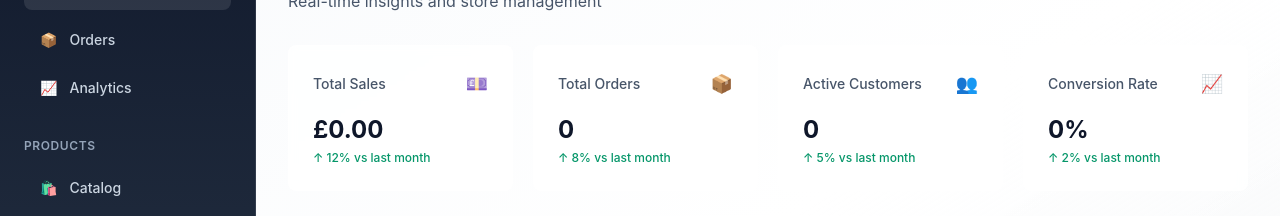
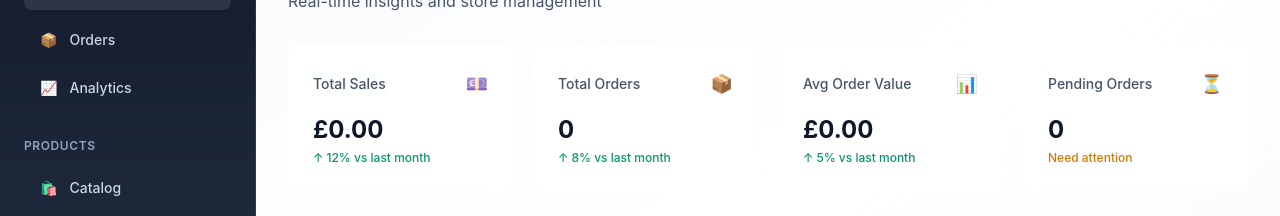
Before and after one commit to AWM-Deeper/medusa-storefront, a Next.js app: page /dashboard in a window 1280 px wide. Shown: the part 166-382 px from the top of the page. Built offline with nearby package versions, Linux system fonts and the light colour scheme; no server answers.

Commit message:
feat(dashboard): redesign for HASTE - modern icons, clean nav, UI polish

```diff
--- a/app/dashboard/page.tsx
+++ b/app/dashboard/page.tsx
@@ -43,12 +43,8 @@ function getStatusIcon(status?: string) {
 }
 
 export default function DashboardPage() {
-  const { orders = [], kpiData, fetchOrders } = useStore();
+  const { orders = [], kpiData } = useStore();
   const [displayOrders, setDisplayOrders] = useState<any[]>([]);
-
-  useEffect(() => {
-    fetchOrders?.();
-  }, [fetchOrders]);
 
   useEffect(() => {
     if (orders && Array.isArray(orders)) {
@@ -146,32 +142,32 @@ export default function DashboardPage() {
             </div>
           </div>
 
-          {/* Active Customers Card */}
+          {/* Avg Order Value Card */}
           <div className="group relative">
             <div className="absolute inset-0 bg-gradient-to-r from-amber-400 to-orange-400 rounded-lg blur opacity-0 group-hover:opacity-20 transition duration-300"></div>
             <div className="relative bg-white/80 backdrop-blur-sm border border-white/20 rounded-lg p-6 hover:shadow-lg transition-all duration-300">
               <div className="flex items-center justify-between mb-4">
-                <p className="text-sm font-medium text-slate-600">Active Customers</p>
-                <span className="text-lg">👥</span>
+                <p className="text-sm font-medium text-slate-600">Avg Order Value</p>
+                <span className="text-lg">📊</span>
               </div>
               <div className="space-y-1">
-                <p className="text-2xl font-bold text-slate-900">{kpiData?.activeCustomers || 0}</p>
+                <p className="text-2xl font-bold text-slate-900">{formatCurrency((kpiData?.totalSales || 0) / Math.max(orders?.length || 1, 1))}</p>
                 <p className="text-xs text-emerald-600 font-medium">↑ 5% vs last month</p>
               </div>
             </div>
           </div>
 
-          {/* Conversion Rate Card */}
+          {/* Pending Orders Card */}
           <div className="group relative">
             <div className="absolute inset-0 bg-gradient-to-r from-green-400 to-emerald-400 rounded-lg blur opacity-0 group-hover:opacity-20 transition duration-300"></div>
             <div className="relative bg-white/80 backdrop-blur-sm border border-white/20 rounded-lg p-6 hover:shadow-lg transition-all duration-300">
               <div className="flex items-center justify-between mb-4">
-                <p className="text-sm font-medium text-slate-600">Conversion Rate</p>
-                <span className="text-lg">📈</span>
+                <p className="text-sm font-medium text-slate-600">Pending Orders</p>
+                <span className="text-lg">⏳</span>
               </div>
               <div className="space-y-1">
-                <p className="text-2xl font-bold text-slate-900">{kpiData?.conversionRate?.toFixed(2) || '0'}%</p>
-                <p className="text-xs text-emerald-600 font-medium">↑ 2% vs last month</p>
+                <p className="text-2xl font-bold text-slate-900">{(orders?.filter((o: any) => o?.status === 'pending'))?.length || 0}</p>
+                <p className="text-xs text-amber-600 font-medium">Need attention</p>
               </div>
             </div>
           </div>
```
